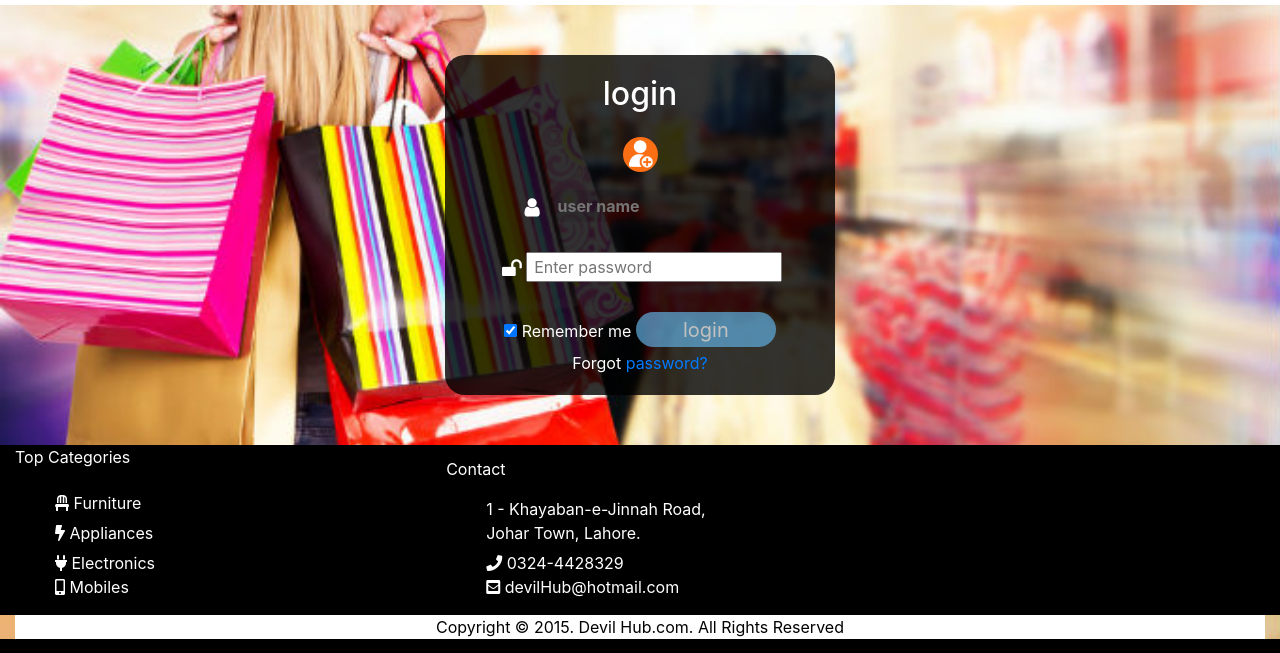
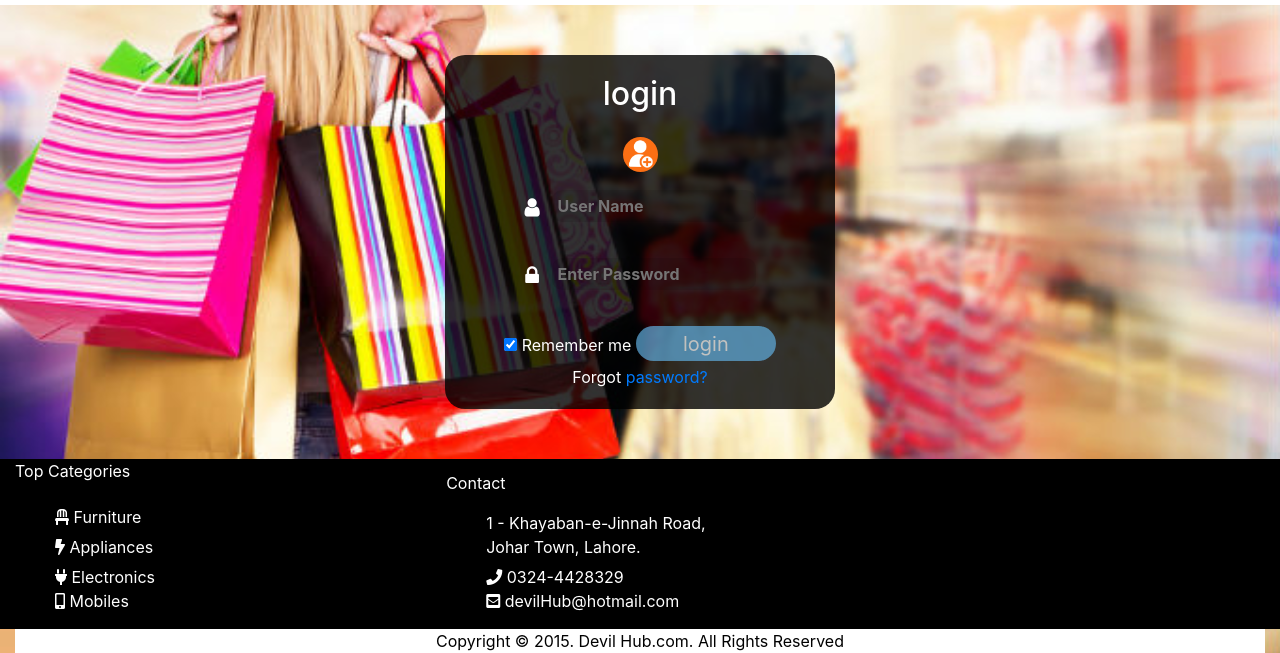
Before and after one commit to usmanawan967/assignment2, a PHP site: page /html/login.html in a window 1280 px wide. Shown: the part 181-834 px from the top of the page. Run offline with PHP 8.4, Linux system fonts and the light colour scheme; some libraries are stand-ins or nearby versions.

Commit message:
style updated

```diff
--- a/css/login.css
+++ b/css/login.css
@@ -40,7 +40,7 @@ img.avatar {
 .box h2{
 	text-align: center;
 }
-input[type=text],input[type=Email],input[type=passoword]{
+input[type=text],input[type=Email],input[type=password]{
 
 	width: 200px;
 	height: 30px;
--- a/html/login.html
+++ b/html/login.html
@@ -100,8 +100,8 @@
         <div class="imgcontainer">
             <img src="../images/img_avatar2.png" alt="Avatar" class="avatar">
         </div>
-        <i class="fa fa-user fa-lg fa-fw" aria-hidden="true"></i><input type="text" placeholder=" user name"required><br><br>
-        <i class="fa fa-unlock fa-lg fa-fw" aria-hidden="true"></i><input type="Password" placeholder=" Enter password" required><br>
+        <i class="fa fa-user fa-lg fa-fw" aria-hidden="true"></i><input type="text" placeholder=" User Name"required><br><br>
+        <i class="fa fa-lock fa-lg fa-fw" aria-hidden="true"></i><input type="Password" placeholder=" Enter Password" required><br>
         <label>
             <input type="checkbox" checked="checked" name="remember " > Remember me
         </label>
```
